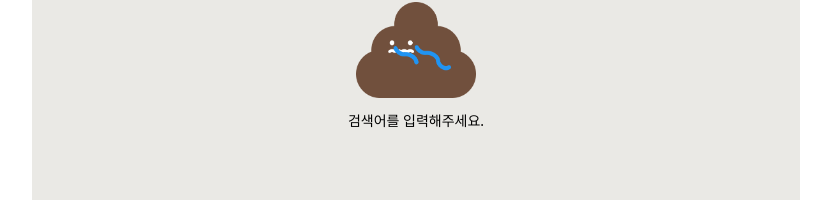
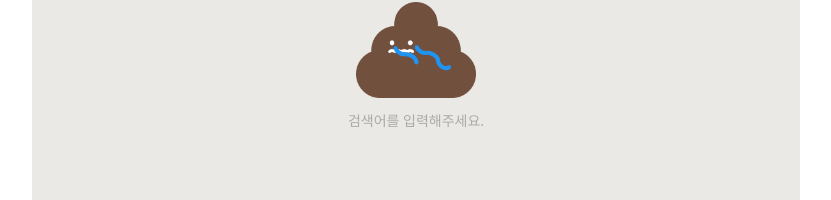
Before and after one commit to moonozz/poopoo, a React (Create React App) app: page /search in a window 1280 px wide. Shown: the part 372-572 px from the top of the page, without its empty margins (224-1055 px from the left). Built offline with nearby package versions, Linux system fonts and the light colour scheme.

Commit message:
:lipstick: Style: search페이지 스타일 수정

```diff
--- a/src/pages/Search.jsx
+++ b/src/pages/Search.jsx
@@ -34,12 +34,12 @@ function Search() {
       {searchInputValue.length === 0 ? (
         <div className="flex-center flex-col h-full">
           <img className="w-[120px] h-auto" src={`${process.env.PUBLIC_URL}/assets/symbol-none.png`} alt='우는 poo'/>
-          <p className="mt-[12px] text-[14px]">검색어를 입력해주세요.</p>
+          <p className="mt-[12px] text-[14px] text-gray">검색어를 입력해주세요.</p>
         </div>
       ) : searchValue.length === 0 ? (
         <div className="flex-center flex-col h-full">
           <img className="w-[120px] h-auto" src={`${process.env.PUBLIC_URL}/assets/symbol-none.png`} alt='우는 poo'/>
-          <p className="mt-[12px] text-[14px]">검색 내역이 없습니다.</p>
+          <p className="mt-[12px] text-[14px] text-gray">검색 내역이 없습니다.</p>
         </div>
       ) : (
         <div className="h-full">
```
